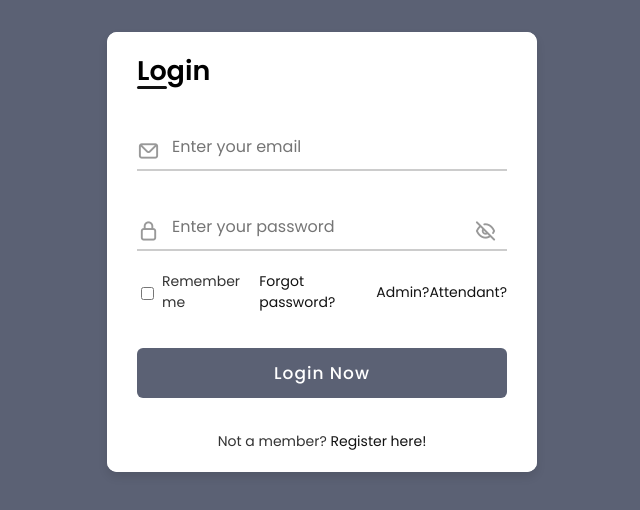
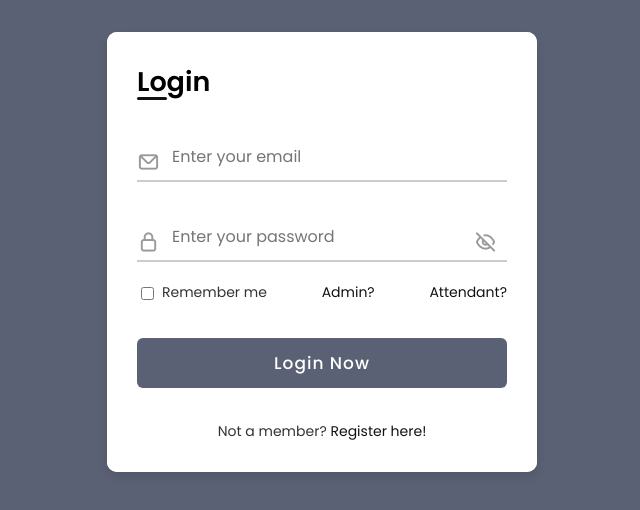
Before and after one commit to rarisenpai/storemanager2.0, a plain HTML site: page index.html in a window 1280 px wide. Shown: the part 148-658 px from the top of the page, without its empty margins (318-958 px from the left). Drawn offline with nearby package versions, Linux system fonts and the light colour scheme.

Commit message:
Update index.html

```diff
--- a/index.html
+++ b/index.html
@@ -32,8 +32,6 @@
                             <input type="checkbox" id="logCheck">
                             <label for="logCheck" class="text">Remember me</label>
                         </div>
-
-                        <a href="#" class="text">Forgot password?</a>
                           <a href="admin.html" class="text">Admin?</a>
                           <a href="att.html" class="text">Attendant?</a>
                     </div>
```
